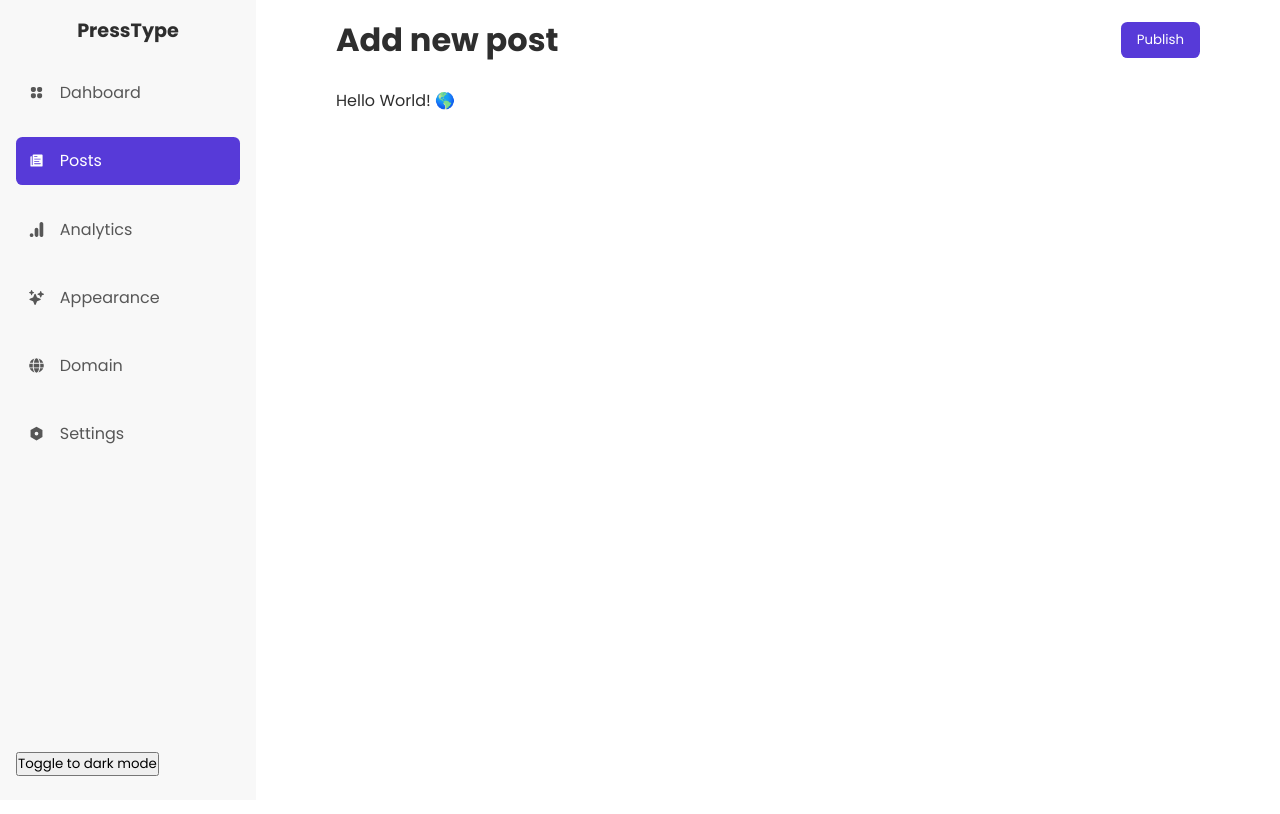
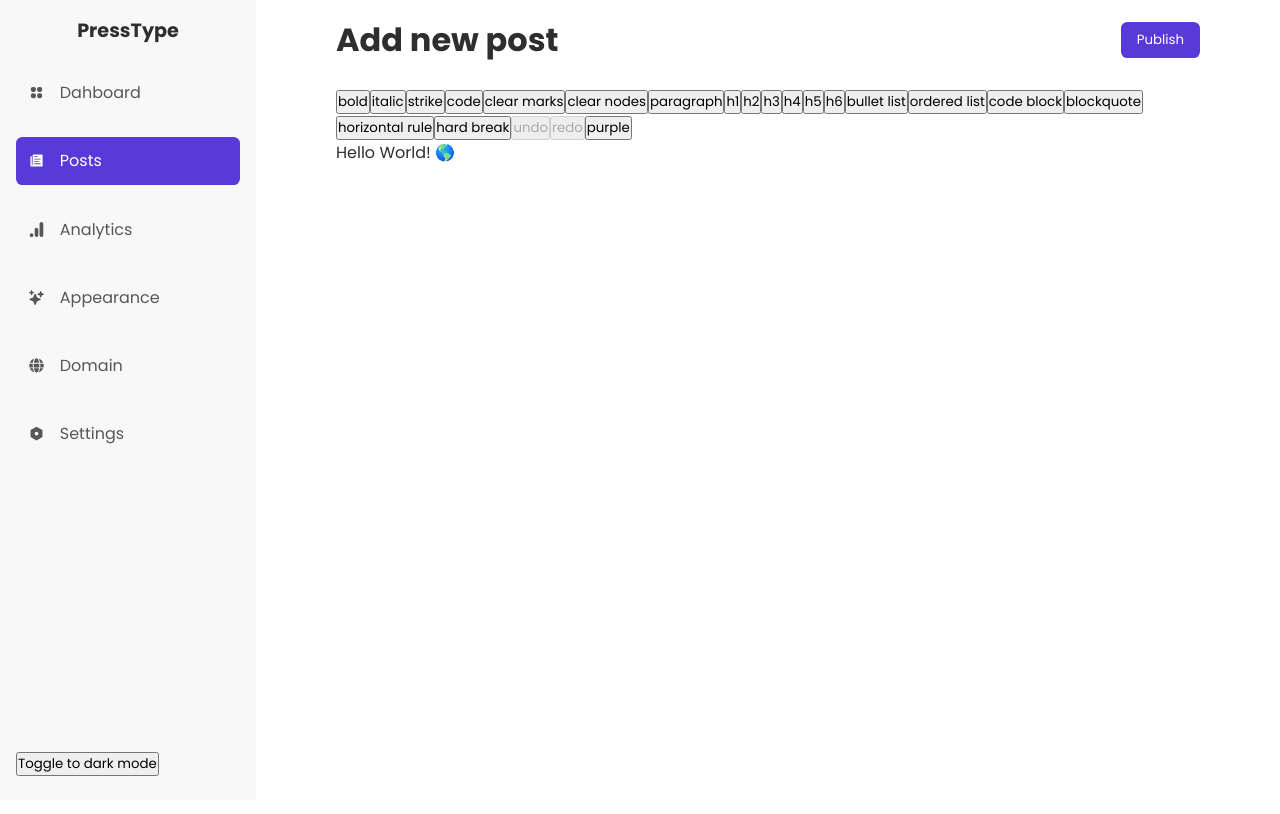
Before and after one commit to akinloluwami/presstype, a Next.js app: page /posts/new in a window 1280 px wide. Shown: the top 814 px of the page. Built offline with nearby package versions, Linux system fonts and the light colour scheme.

Commit message:
installed floating menu components

```diff
--- a/components/dashboard/editor/Editor.tsx
+++ b/components/dashboard/editor/Editor.tsx
@@ -143,7 +143,12 @@ const Editor = () => {
     extensions: [StarterKit],
     content: "<p>Hello World! 🌎️</p>",
   });
-  return <EditorContent editor={editor} />;
+  return (
+    <>
+      <MenuBar editor={editor} />
+      <EditorContent editor={editor} />
+    </>
+  );
 };
 
 export default Editor;
--- a/package.json
+++ b/package.json
@@ -9,6 +9,7 @@
     "lint": "next lint"
   },
   "dependencies": {
+    "@tiptap/extension-floating-menu": "^2.0.2",
     "@tiptap/pm": "^2.0.2",
     "@tiptap/react": "^2.0.2",
     "@tiptap/starter-kit": "^2.0.2",
```
Also changed, not shown: 1 other file (tests, documents, lock files or other folders).
